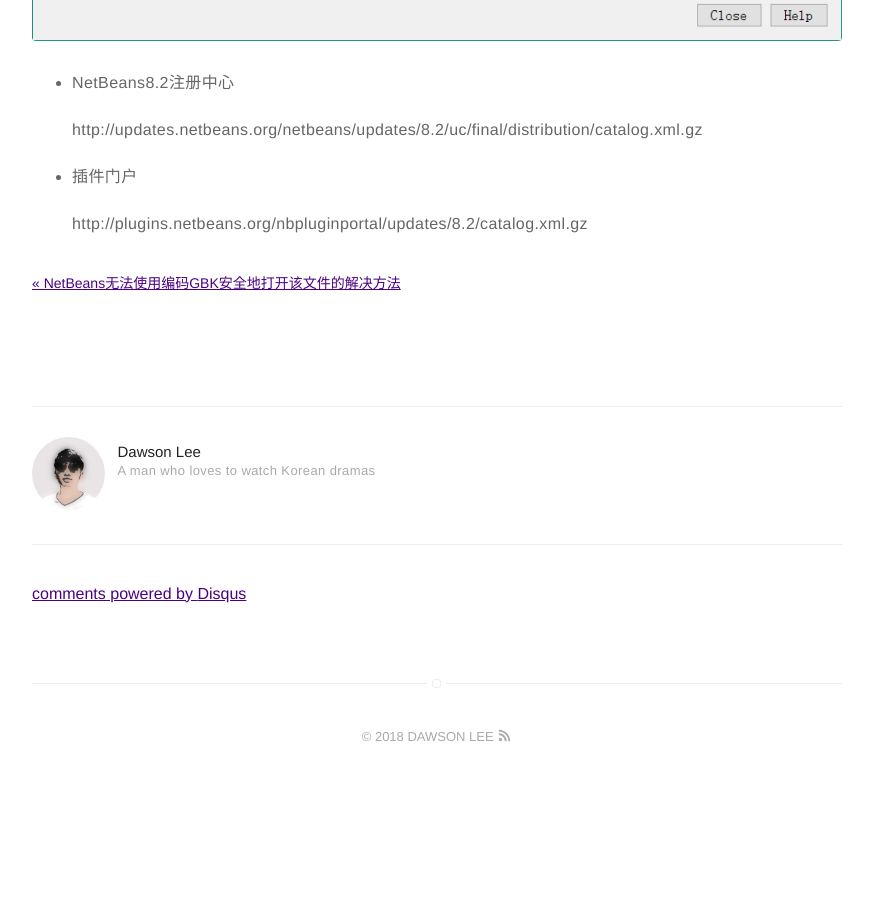
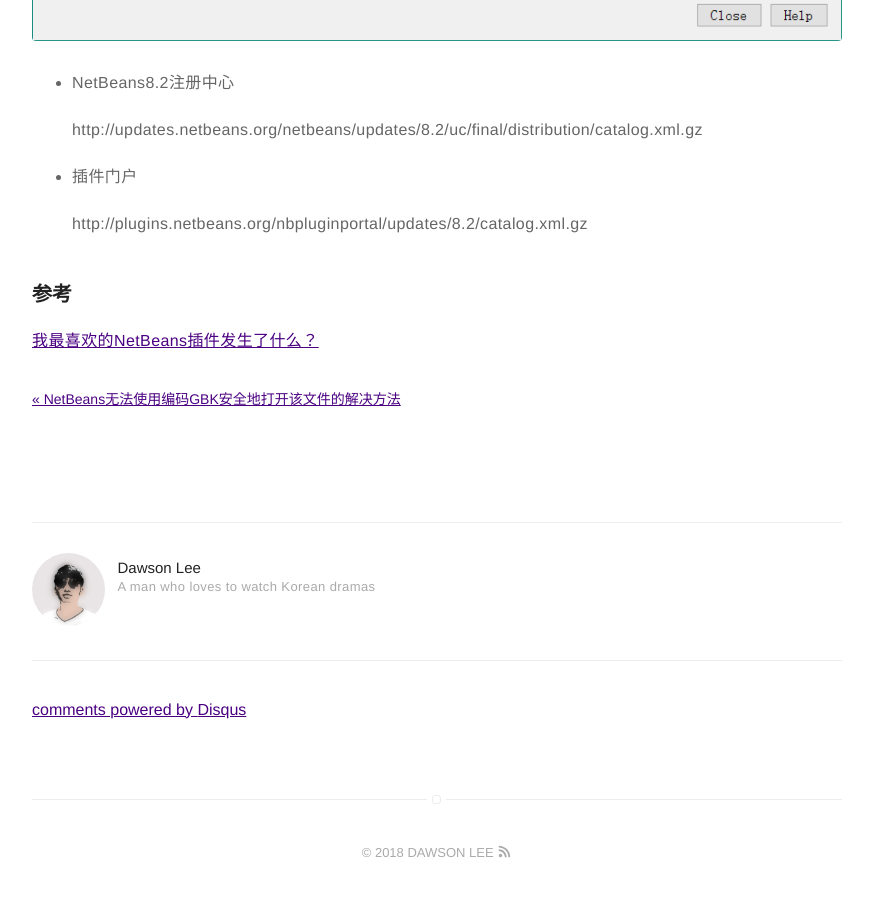
Before and after one commit to dawsonlee1790/dawsonlee1790.github.io, a Jekyll site: the page built from _posts/2018-07-31-NetBeans9.0.markdown, in a window 1280 px wide and 900 px high, scrolled down 977 px. Shown: the top 897 px of the window, without its empty margins (203-1076 px from the left). Built offline with Jekyll 4.4.1, drawn with Linux system fonts in a browser that asks for light colours; comment, search, counter and statistics services are not loaded; before the commit the page ends 1761 px from its top, so only the background shows below that.

Commit message:
NetBeans9.0

```diff
--- a/_posts/2018-07-31-NetBeans9.0.markdown
+++ b/_posts/2018-07-31-NetBeans9.0.markdown
@@ -29,3 +29,7 @@
 *  插件门户
 
     http://plugins.netbeans.org/nbpluginportal/updates/8.2/catalog.xml.gz
+
+### 参考
+
+[我最喜欢的NetBeans插件发生了什么？](https://blogs.apache.org/netbeans/entry/what-s-happened-to-my)
```
